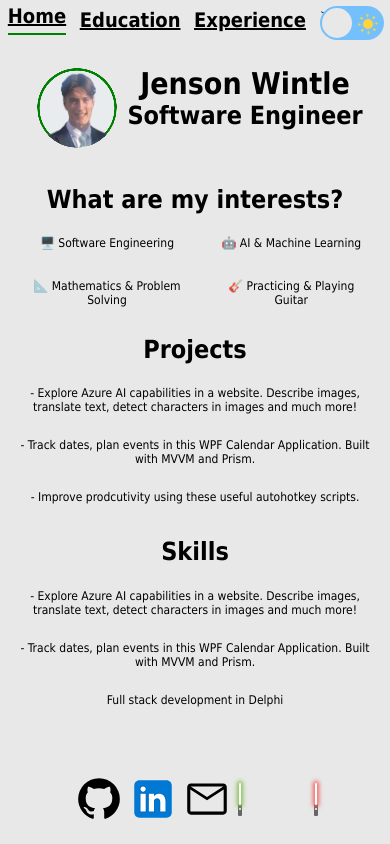
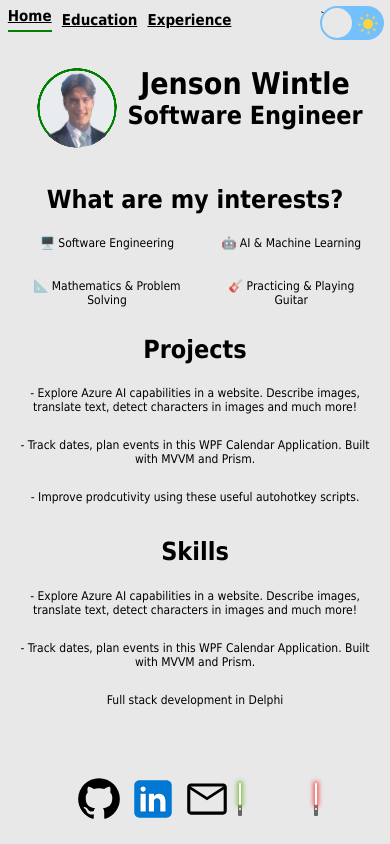
Before and after one commit to Jensooon/jenson-wintle.dev, an Angular app: page /home in a window 390 px wide. Built offline with nearby package versions, Linux system fonts and the light colour scheme.

Commit message:
Reduced site header font

```diff
--- a/src/app/site-header/site-header.component.css
+++ b/src/app/site-header/site-header.component.css
@@ -26,14 +26,14 @@
 }
 
 .white-navHeader {
-  font-size: 40px; /* 14px */
+  font-size: 35px; /* 14px */
   font-weight: 1000;
   font-family: "Caveat", Tahoma, Geneva, Verdana, sans-serif;
   color: black;
 }
 
 .dark-navHeader {
-  font-size: 40px; /* 14px */
+  font-size: 35px; /* 14px */
   font-weight: 1000;
   font-family: "Caveat", Tahoma, Geneva, Verdana, sans-serif;
   color: white;
@@ -51,7 +51,7 @@
 @media (max-width: 767px) {
   .white-navHeader,
   .dark-navHeader {
-    font-size: 20px; /* Adjusted for mobile */
+    font-size: 15px; /* Adjusted for mobile */
   }
   .bb8 {
     display: none;
```
